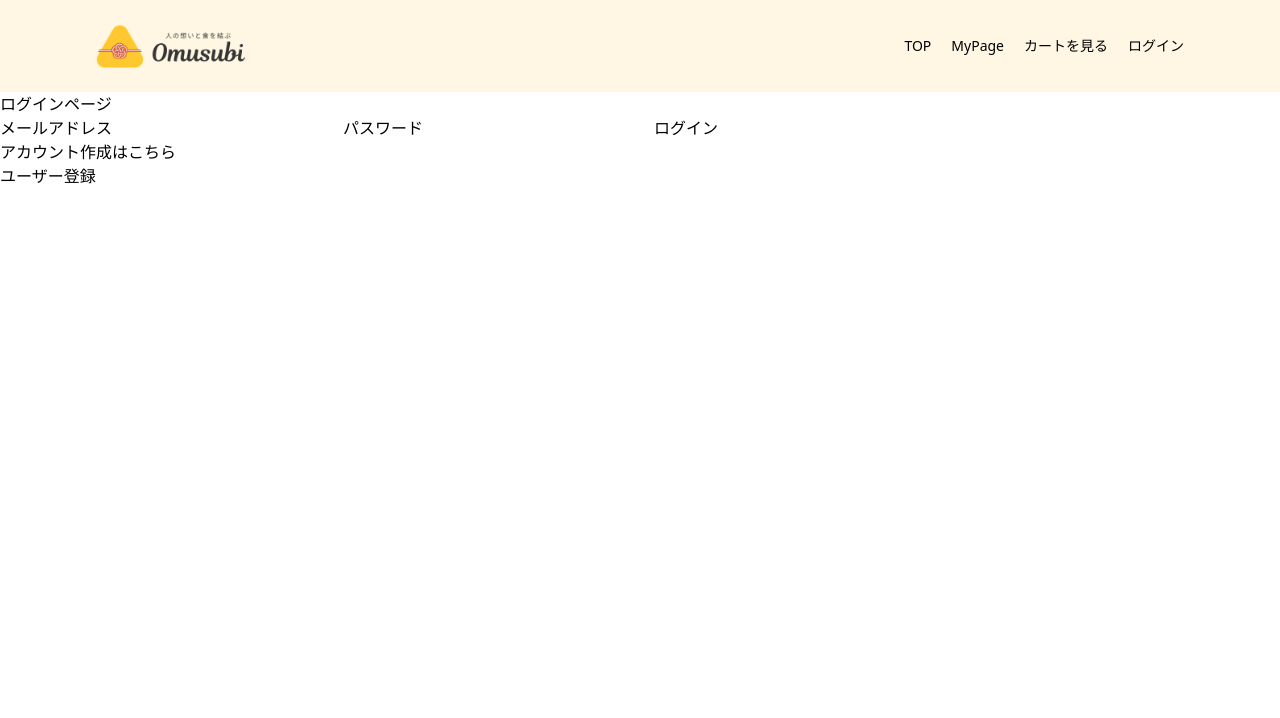
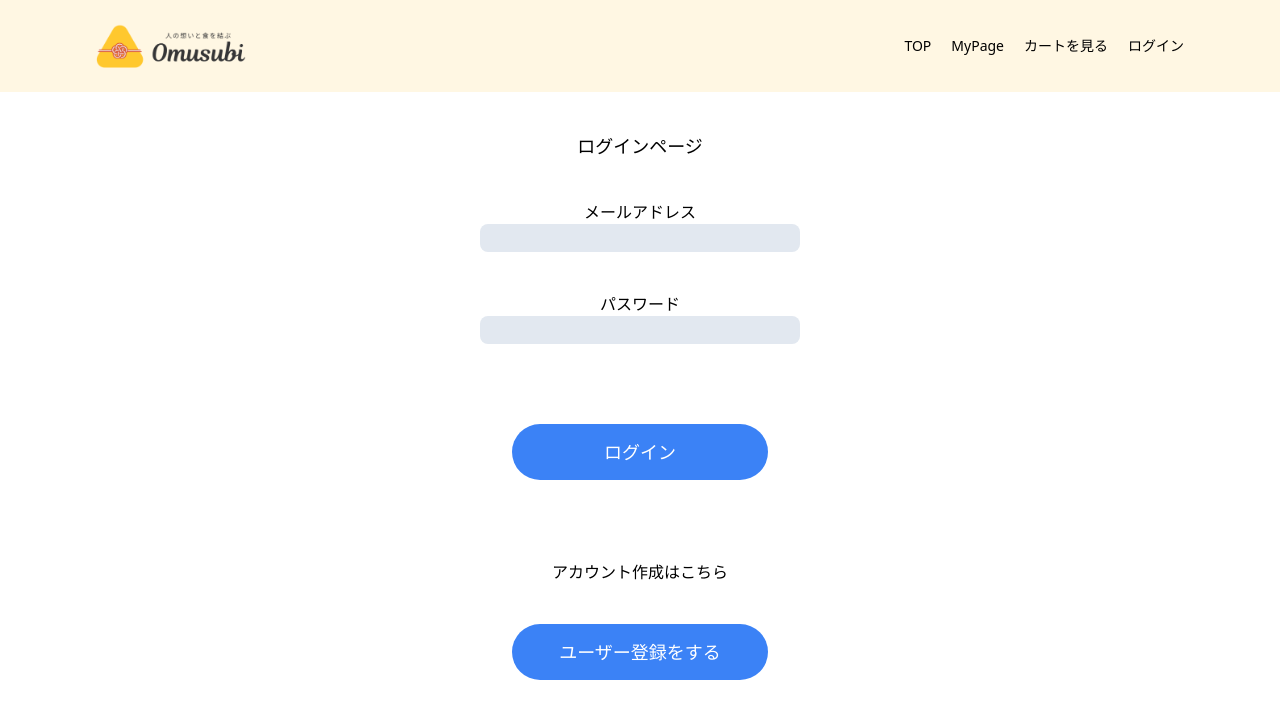
Before and after one commit to marikokitano/Lastproject-Omusubi, a Next.js app in the folder front/: page /login in a window 1280 px wide. Shown: the top 718 px of the page. Built offline with nearby package versions, Linux system fonts and the light colour scheme; no server answers; a web font is replaced by a local one.

Commit message:
フロントCss追加
login,signupのCssを追加しました。

```diff
--- a/front/components/Button.tsx
+++ b/front/components/Button.tsx
@@ -6,7 +6,7 @@ interface ButtonProps extends ButtonHTMLAttributes<HTMLButtonElement> {
 
 const Button: FC<ButtonProps> = ({text ,...props}) => {
  return (
- <div className='bg-sky-400 text-white text-lg w-64 h-14 rounded-full flex justify-center'>
+ <div className='bg-blue-500 text-white text-lg w-64 h-14 rounded-full flex justify-center'>
  <button {...props} >{text} </button>
  </div>
  );
--- a/front/pages/login/index.tsx
+++ b/front/pages/login/index.tsx
@@ -77,11 +77,13 @@ const LoginPage: NextPage<Props> = ({ apiURL }) => {
   };
   return (
     <Navbar>
-      <h2>ログインページ</h2>
+      <div className="text-center items-center">
+        <h2 className="pt-10 font-medium text-lg">ログインページ</h2>
         {authError && <p>メールアドレスとパスワードを確認してください</p>}
         {dbError && <p>登録されていないユーザーです</p>}
         <form onSubmit={onLogin}>
-        <label htmlFor="email">メールアドレス</label>
+        <div className="py-10">
+          <label htmlFor="email">メールアドレス</label><br></br>
           <input
             type="text"
             name="email"
@@ -91,8 +93,11 @@ const LoginPage: NextPage<Props> = ({ apiURL }) => {
                 email: e.target.value,
               }))
             }
+            className='bg-slate-200 w-80 h-7 rounded-lg font-normal'
           />
-        <label htmlFor="password">パスワード</label>
+        </div>
+        <div>
+          <label htmlFor="password">パスワード</label><br></br>
           <input
             type="password"
             name="password"
@@ -102,11 +107,22 @@ const LoginPage: NextPage<Props> = ({ apiURL }) => {
                 password: e.target.value,
               }))
             }
+            className='bg-slate-200 w-80 h-7 rounded-lg font-normal'
           />
-        <input type="submit" value="ログイン" />
+        </div>
+        <div className="pt-20 button-container inline-block ">
+          <Button type="submit" text="ログイン" />
+        </div>
       </form>
-      <h2>アカウント作成はこちら</h2>
-      <Link href="/signup">ユーザー登録</Link>
+      <h2 className="pt-20 pb-10">アカウント作成はこちら</h2>
+      <div className="button-container inline-block">
+      <Link href="/signup">
+        <div>
+          <Button type="submit" text="ユーザー登録をする"/>
+        </div>
+      </Link>
+      </div>
+      </div>
     </Navbar>
   );
 };
--- a/front/pages/signup/index.tsx
+++ b/front/pages/signup/index.tsx
@@ -72,9 +72,11 @@ const SignUp: NextPage = () => {
   };
   return (
     <Navbar>
-      <h2>ユーザー登録</h2>
+      <div className="text-center items-center">
+      <h2 className="font-medium py-10 text-lg">ユーザー登録</h2>
       <form onSubmit={onSignUp}>
-        <label htmlFor="name">ニックネーム</label>
+        <div className="pb-10">
+          <label htmlFor="name">ニックネーム</label><br></br>
           <input
             type="text"
             name="name"
@@ -84,9 +86,11 @@ const SignUp: NextPage = () => {
                 name: e.target.value,
               }))
             }
+            className='bg-slate-200 w-80 h-7 rounded-lg font-normal'
           />
-
-        <label htmlFor="email">メールアドレス</label>
+      </div>
+      <div className="pb-10">
+        <label htmlFor="email">メールアドレス</label><br></br>
         <input
           type="text"
           name="email"
@@ -96,8 +100,11 @@ const SignUp: NextPage = () => {
               email: e.target.value,
             }))
           }
+          className='bg-slate-200 w-80 h-7 rounded-lg font-normal'
         />
-        <label htmlFor="password">パスワード</label>
+        </div>
+        <div className="pb-10">
+        <label htmlFor="password">パスワード</label><br></br>
         <input
           type="password"
           name="password"
@@ -107,9 +114,14 @@ const SignUp: NextPage = () => {
               password: e.target.value,
             }))
           }
+          className='bg-slate-200 w-80 h-7 rounded-lg font-normal'
         />
-        <input type="submit" value="ユーザー登録をする" />
+        </div>
+        <div className="button-container inline-block pt-10">
+        <Button type="submit" text="ユーザー登録をする" />
+        </div>
       </form>
+      </div>
     </Navbar>
   );
 };
```
Lines whose indentation alone changed are shown as unchanged.
